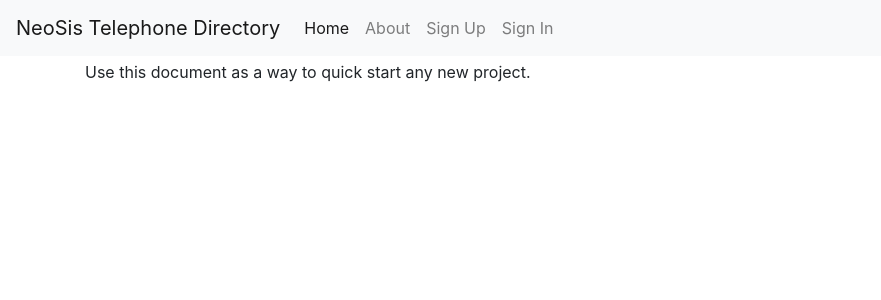
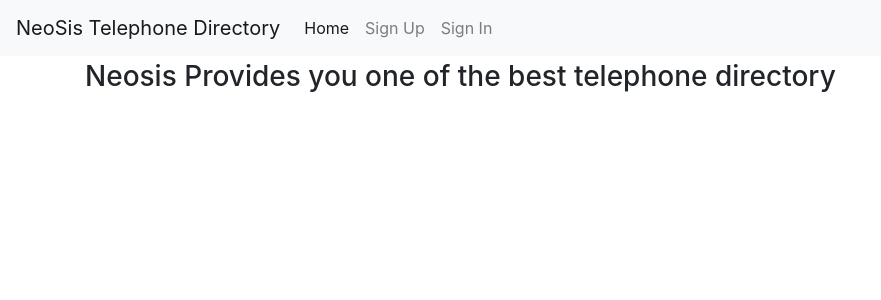
Before and after one commit to borkarfaiz/neosis_telephone_directory, a Django app: page / in a window 1280 px wide. Shown: the top 300 px of the page, without its empty margins (0-881 px from the left). Run offline with Django 3.2, Linux system fonts and the light colour scheme; parts of the project's set-up code (start-up, migrations or seed data) failed here and were passed over; some libraries are stand-ins or nearby versions.

Commit message:
removed profile link and added some basic description

```diff
--- a/neosis_telephone_directory/templates/base.html
+++ b/neosis_telephone_directory/templates/base.html
@@ -46,16 +46,16 @@
             <li class="nav-item active">
               <a class="nav-link" href="{% url 'home' %}">Home <span class="sr-only">(current)</span></a>
             </li>
-            <li class="nav-item">
+            {% comment %} <li class="nav-item">
               <a class="nav-link" href="{% url 'about' %}">About</a>
-            </li>
+            </li> {% endcomment %}
             {% if request.user.is_authenticated %}
-              <li class="nav-item">
+              {% comment %} <li class="nav-item">
                 {# URL provided by django-allauth/account/urls.py #}
                 <a class="nav-link" href="{% url 'users:detail' request.user.username  %}">{% trans "My Profile" %}</a>
-              </li>
+              </li> {% endcomment %}
               <li class="nav-item">
-                <a class="nav-link" href="/contacts">{% trans "Contacts" %}</a>
+                <a class="nav-link" href="{% url 'contacts:contact_list_view' %}">{% trans "Contacts" %}</a>
               </li>
               <li class="nav-item">
                 {# URL provided by django-allauth/account/urls.py #}
--- a/neosis_telephone_directory/templates/pages/home.html
+++ b/neosis_telephone_directory/templates/pages/home.html
@@ -1 +1,5 @@
 {% extends "base.html" %}
+
+{% block content %}
+ <h3> Neosis Provides you one of the best telephone directory</h3>
+{% endblock %}
```
